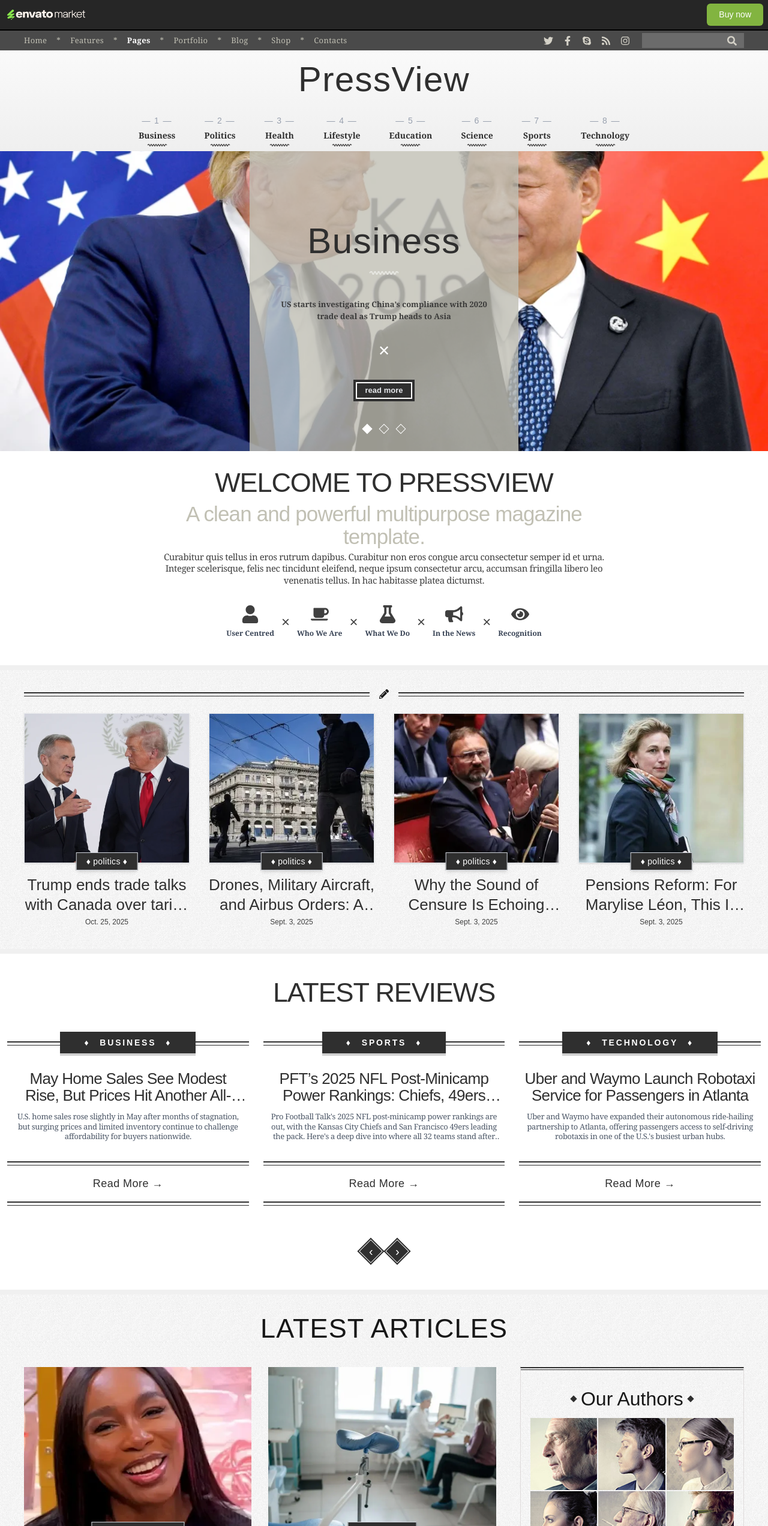
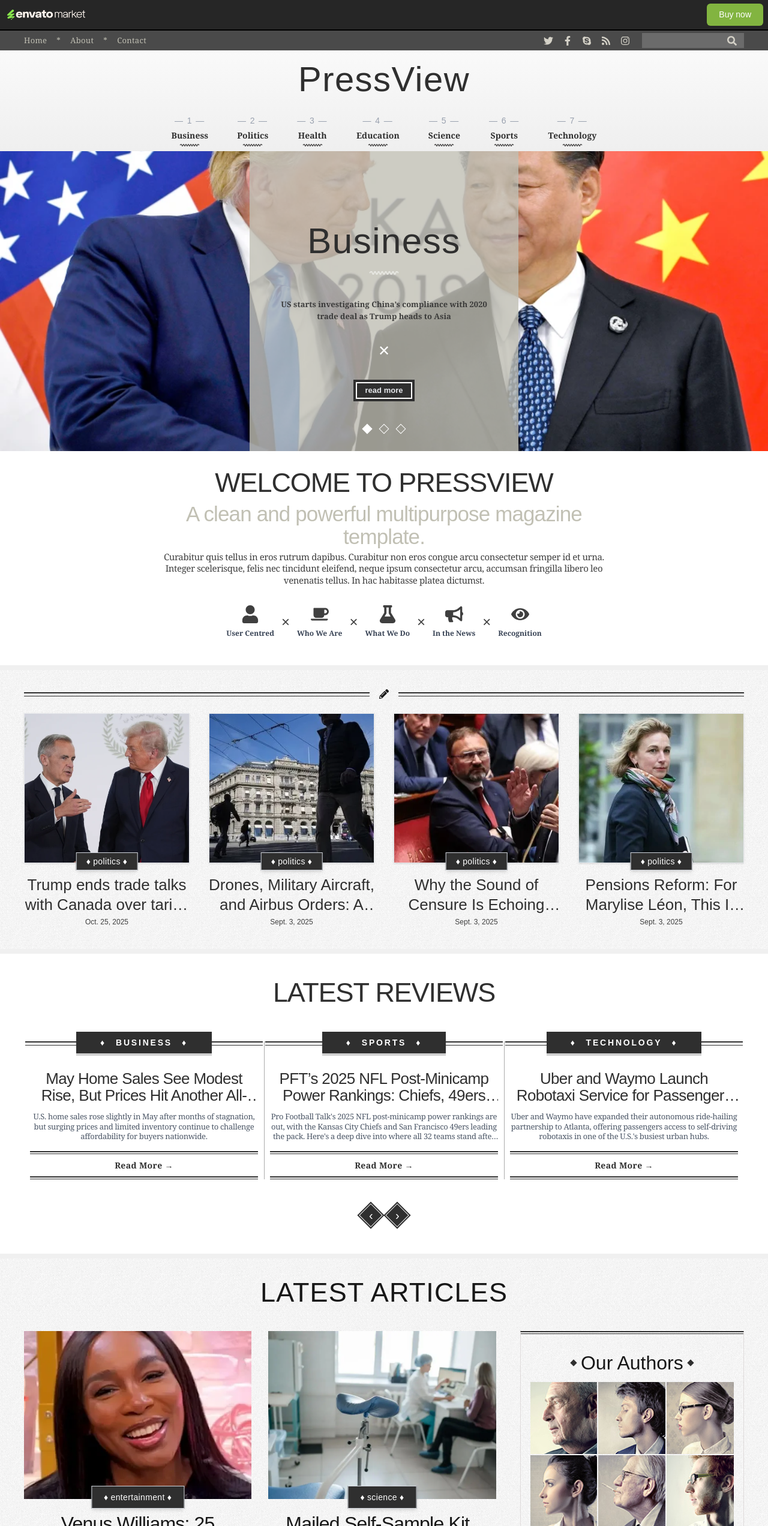
Before and after one commit to midhuna-21/envato, a Next.js app: page / in a window 1280 px wide. Shown: the top 2544 px of the page at 60% size. Built offline with nearby package versions, Linux system fonts and the light colour scheme.

Commit message:
almost designing completed0111

```diff
--- a/src/components/Article.jsx
+++ b/src/components/Article.jsx
@@ -27,14 +27,14 @@ export default function Article({ article, otherArticles }) {
         </div>
 
         {/* RIGHT SIDEBAR */}
-          <div className="flex flex-col">
+          <div className="flex flex-col md:mt-0 mt-1">
           <div className="border-r border-l border-b border-t-2 border-t-[#2f2f2f] border-[#d8d3d3c1]">
 
             {/* TOP BORDER LINE (no padding above it) */}
             <div className="border-t border-[#2f2f2f] mt-0.5" />
 
             {/* Apply padding only to the content below */}
-            <div className="pt-0">
+            <div className="pt-0 ">
                 <CategoriesWidget />
               <CommentsSection />
               <AuthorsSection />
@@ -43,11 +43,7 @@ export default function Article({ article, otherArticles }) {
 
           </div>
         </div>
-        {/* <aside className="space-y-10">
-          <CategoriesWidget />
-          <SidebarComments />
-          <AuthorsWidget />
-        </aside> */}
+
       </div>
     </div>
   );
--- a/src/components/Card.jsx
+++ b/src/components/Card.jsx
@@ -6,22 +6,18 @@ const Card = ({ label, score, title, description }) => {
       className="
         flex flex-col items-center text-center
        h-[180px]
-        md:h-[290px]          /* 🌟 FIXED HEIGHT */
-        justify-between    /* 🌟 Forces consistent spacing */
+        md:h-[290px]
+        justify-between
 
       "
     >
 
-      {/* Top Label */}
-      <div className="relative w-full flex items-center justify-center md:mb-6 mb-4">
-
-        {/* Double top border */}
+      <div className="relative w-full flex items-center justify-center md:mb-6 mb-4 ">
         <div className="absolute inset-0 flex flex-col justify-center">
-          <div className="w-full border-t-2 border-[#2f2f2f]" />
+          <div className="w-full border-t-2 border-[#2f2f2f] " />
           <div className="w-full border-t border-[#2f2f2f] mt-1" />
         </div>
 
-        {/* Black Label */}
         <span
           className="
             relative bg-[#2f2f2f] text-white
@@ -51,22 +47,24 @@ const Card = ({ label, score, title, description }) => {
         >
           {description}
         </p>
+        <div className="w-full flex flex-col items-center">
+        <div className="w-full">
+          <div className="border-t-2 border-[#2f2f2f]" />
+          <div className="border-t border-[#2f2f2f] mt-0.5" />
         </div>
 
-      <div className="w-full mt-4">
-        <div className="border-t-2 border-[#2f2f2f]" />
-        <div className="border-t border-[#2f2f2f] mt-1" />
-
-        <div className="my-2 md:my-4">
-          <span className="text-[#2f2f2f] font-medium text-lg tracking-wide">
+        <div className="my-2 flex justify-center">
+          <span className="text-[#2f2f2f] font-semibold font-serif text-[14px] tracking-wide">
             Read More →
           </span>
         </div>
 
+        <div className="w-full">
           <div className="border-t-2 border-[#2f2f2f]" />
-        <div className="border-t border-[#2f2f2f] mt-1" />
+          <div className="border-t border-[#2f2f2f] mt-0.5" />
         </div>
-
+      </div>
+      </div>
     </div>
   );
 };
@@ -74,41 +72,46 @@ const Card = ({ label, score, title, description }) => {
 
 export default function ThreeCardsSection({ data }) {
   return (
-    <div className="w-full flex flex-col items-center">
-      <div
-        className="w-full py-7 md:py-10 text-center"
+    <div className="w-full flex flex-col items-center px-4 md:px-10">
+
+      {/* Heading */}
+      <div className="w-full py-7 md:py-10 text-center ">
+        <h2
+          className="
+            font-normal text-[#2f2f2f] leading-[1.1] tracking-tight
+            text-[42px] md:text-[45px]
+            w-[220px] mx-auto md:w-auto md:mx-0
+          "
         >
-        <h2 className="text-[42px] md:text-[45px] font-normal text-[#2f2f2f] leading-[1.1] tracking-tight">
           LATEST REVIEWS
         </h2>
       </div>
-      <div className="grid grid-cols-1 md:grid-cols-3 w-full md:max-w-7xl">
-        <div className="px-3 md:py-0 py-8">
+
+      {/* Cards */}
+      <div className="grid grid-cols-1 md:grid-cols-3  gap-12 md:gap-0">
+        {data.slice(0, 3).map((item, index) => (
+
+          <div key={index} className="relative px-0.5">
+
+            {/* Show line ONLY if not the first item */}
+            {index !== 0 && (
+              <div className="hidden md:block absolute left-0 top-0 w-[1px] h-[230px] bg-[#2f2f2f]/40 mt-4" />
+            )}
+
             <Card
-            label={data[0].category}
-            score="6.83"
-            title={data[0].title}
-            description={data[0].shortdescription}
+              label={item.category}
+              score={item.score}
+              title={item.title}
+              description={item.shortdescription}
             />
           </div>
-        <div className="px-3 md:py-0 py-8 ">
-          <Card
-            label={data[1].category}
-            score="7.21"
-            title={data[1].title}
-            description={data[1].shortdescription}
-          />
+
+        ))}
       </div>
-        <div className="px-3 md:py-0 py-8">
-          <Card
-            label={data[2].category}
-            score="9.05"
-            title={data[2].title}
-            description={data[2].shortdescription}
-          />
-        </div>
-      </div>
-      <div className="flex items-center gap-3 md:mt-15 mt-10">
+
+
+      {/* Navigation Buttons */}
+      <div className="flex items-center gap-3 mt-10 md:mt-0">
         <div className="relative md:w-8 md:h-8 w-5 h-5 flex items-center justify-center rotate-45">
           <div className="absolute inset-0 border-2 border-[#2f2f2f]" />
           <div className="absolute inset-1 border border-[#d9d9d9]" />
@@ -117,7 +120,7 @@ export default function ThreeCardsSection({ data }) {
             ‹
           </span>
         </div>
-        <div className="relative  md:w-8 md:h-8 w-5 h-5 flex items-center justify-center rotate-45">
+        <div className="relative md:w-8 md:h-8 w-5 h-5 flex items-center justify-center rotate-45">
           <div className="absolute inset-0 border-2 border-[#2f2f2f]" />
           <div className="absolute inset-1 border border-[#d9d9d9]" />
           <div className="absolute inset-[3px] bg-[#2f2f2f]" />
--- a/src/components/CategoryCard.jsx
+++ b/src/components/CategoryCard.jsx
@@ -43,7 +43,7 @@ export default function CategoryCard({ item }) {
           <span>{item.date}</span>
         </div>
 
-        <p className="text-[13px] text-gray-700 leading-relaxed font-serif text-center px-2">
+        <p className="text-[13px] text-gray-700 font-serif text-center leading-[1.3] tracking-tight px-2">
           {item.shortdescription}
         </p>
 
--- a/src/components/DetatilCommentSection.jsx
+++ b/src/components/DetatilCommentSection.jsx
@@ -30,43 +30,38 @@ export default function DetailCommentSection() {
       <div className="border-t border-b border-[#2f2f2f] mt-0.5 mb-0.5">
 
         <h2 className="text-[32px] text-[#2f2f2f] mb-6">
-        Comments ({comments.length})
+          Comments
         </h2>
 
         {comments.map((c, i) => (
           <div key={i} className="mb-8">
 
-          {/* Row */}
             <div className="flex gap-5">
-
-            {/* Image */}
               <img
                 src={c.image}
                 alt={c.name}
                 className="w-20 h-20 object-cover"
               />
+              <div className="flex-1">
+                <div className="flex items-center gap-3 text-[10px] md:text[12px] font-serif mb-2">
 
-            {/* Content */}
-            <div className="flex-1">
-
-              {/* Name + Date */}
-              <div className="flex items-center gap-3 text-[12px] font-serif mb-2">
                   <span className="font-bold text-[#2f2f2f]">{c.name}</span>
                   <span className="text-[#2f2f2f] font-semibold">{c.date}</span>
                   <span className="text-gray-400">{c.time}</span>
+
+                  <button className="ml-auto bg-[#2f2f2f] h-7 px-3 text-[#c1c0b4] flex items-center gap-2 text-[11px]">
+                    <FaReply className="text-[#c1c0b4]" />
+                    Reply
+                  </button>
+
                 </div>
 
                 {/* Text */}
-              <p className="text-[#2f2f2f] font-serif text-[12px]">
+                <p className="text-[#2f2f2f] font-serif text-[12px] leading-[1.3] tracking-tight">
                   {c.text}
                 </p>
               </div>
 
-            {/* Reply button */}
-            <button className="bg-[#2f2f2f] h-8 px-3 text-[#c1c0b4] flex items-center gap-2 text-sm">
-              <FaReply className="text-[#c1c0b4]" />
-              Reply
-            </button>
             </div>
 
 
--- a/src/components/Header.jsx
+++ b/src/components/Header.jsx
@@ -10,7 +10,7 @@ export default function Header() {
           <Image
             src="/images/envato-logo.webp"
             alt="Envato Market"
-            width={100}       // default small
+            width={100}
             height={30}
             className="object-contain
                        w-[85px] h-auto      // mobile
--- a/src/components/MainNav.jsx
+++ b/src/components/MainNav.jsx
@@ -60,17 +60,14 @@ export default function MainNav() {
           <ul className="flex items-center text-[#C1C0B4] text-[13px] tracking-wide gap-4 font-serif">
             <li className="hover:text-white transition">Home</li>
             <li>*</li>
-            <li className="hover:text-white transition">Features</li>
+            <li className="hover:text-white transition">About</li>
             <li>*</li>
-            <li className="text-white font-semibold">Pages</li>
+            <li className="hover:text-white transition">Contact</li>
+            {/* <li>*</li>
+            <li className="hover:text-white transition">Correction Policy</li>
             <li>*</li>
-            <li className="hover:text-white transition">Portfolio</li>
-            <li>*</li>
-            <li className="hover:text-white transition">Blog</li>
-            <li>*</li>
-            <li className="hover:text-white transition">Shop</li>
-            <li>*</li>
-            <li className="hover:text-white transition">Contacts</li>
+            <li className="hover:text-white transition">Editorial Policy</li> */}
+
           </ul>
 
           <div className="flex items-center gap-5">
--- a/src/components/NewsArticle.jsx
+++ b/src/components/NewsArticle.jsx
@@ -33,7 +33,7 @@ export default function NewsArticle({ article }) {
       </div>
 
       {/* Content */}
-      <div className="mt-4 space-y-5 text-[#2f2f2f] text-[12px] md:text-[14px] font-serif leading-[1.3] tracking-tight ">
+      <div className="mt-4 space-y-5 text-[#2f2f2f] text-[12px] md:text-[15px] font-serif leading-[1.3] tracking-tight ">
         <p>{article.description}</p>
       </div>
 
--- a/src/components/PaginatedGrid.jsx
+++ b/src/components/PaginatedGrid.jsx
@@ -12,15 +12,14 @@ export default function PaginatedGrid({ data, itemsPerPage = 9 }) {
   return (
     <div className="w-full px-4 sm:px-2 lg:px-4 xl:px-12 space-y-6 mb-22">
 
-      {/* Grid */}
+      {/* Masonry Grid */}
       <div className="columns-1 sm:columns-2 lg:columns-3 gap-6">
         {paginatedData.map((item, i) => (
-    <div key={i} className="break-inside-avoid">
+          <div key={i} className="break-inside-avoid mb-6">
             <CategoryCard item={item} />
           </div>
         ))}
       </div>
-
 
       {/* Pagination */}
       <div className="flex justify-center border border-[#ccc]">
@@ -35,7 +34,7 @@ export default function PaginatedGrid({ data, itemsPerPage = 9 }) {
             Previous
           </button>
 
-    {/* Page numbers */}
+          {/* Page Numbers */}
           {[...Array(totalPages)].map((_, i) => {
             const pageNumber = i + 1;
             const isActive = pageNumber === page;
@@ -44,10 +43,8 @@ export default function PaginatedGrid({ data, itemsPerPage = 9 }) {
               <button
                 key={i}
                 onClick={() => setPage(pageNumber)}
-          className={`
-            px-4 py-2 text-[13px] border-r border-[#ccc] cursor-pointer
-            ${isActive ? "bg-[#2f2f2f] text-white border border-black" : "text-[#2f2f2f]"}
-          `}
+                className={`px-4 py-2 text-[13px] border-r border-[#ccc] cursor-pointer
+                  ${isActive ? "bg-[#2f2f2f] text-white border border-black" : "text-[#2f2f2f]"}`}
               >
                 {pageNumber}
               </button>
@@ -65,8 +62,6 @@ export default function PaginatedGrid({ data, itemsPerPage = 9 }) {
 
         </div>
       </div>
-
-
     </div>
   );
 }
--- a/src/components/PressView.jsx
+++ b/src/components/PressView.jsx
@@ -6,7 +6,6 @@ const categories = [
   { label: "Business", slug: "business" },
   { label: "Politics", slug: "politics" },
   { label: "Health", slug: "health" },
-  { label: "Lifestyle", slug: "lifestyle" },
   { label: "Education", slug: "education" },
   { label: "Science", slug: "science" },
   { label: "Sports", slug: "sports" },
--- a/src/components/Section.jsx
+++ b/src/components/Section.jsx
@@ -16,7 +16,6 @@ export default function Section({ data }) {
         }}
       >
 
-        {/* --- SUB TITLE --- */}
         <h2 className="text-center text-[42px] md:text-[45px] leading-[1.1] tracking-tight font-normal tracking-wide mb-10">
           LATEST ARTICLES
         </h2>
```
Also changed, not shown: public/data/politics.json. Lines whose indentation alone changed are shown as unchanged.
